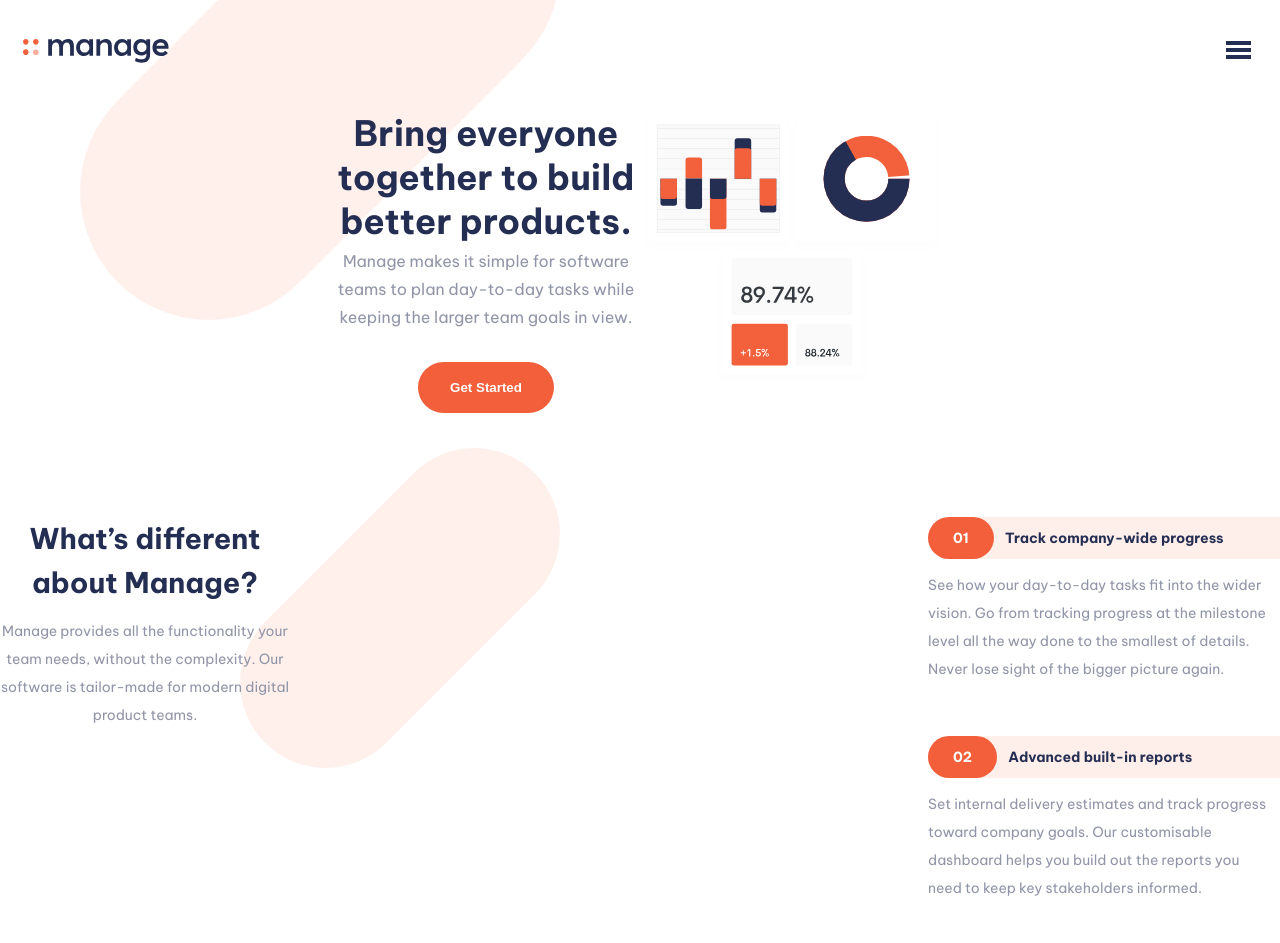
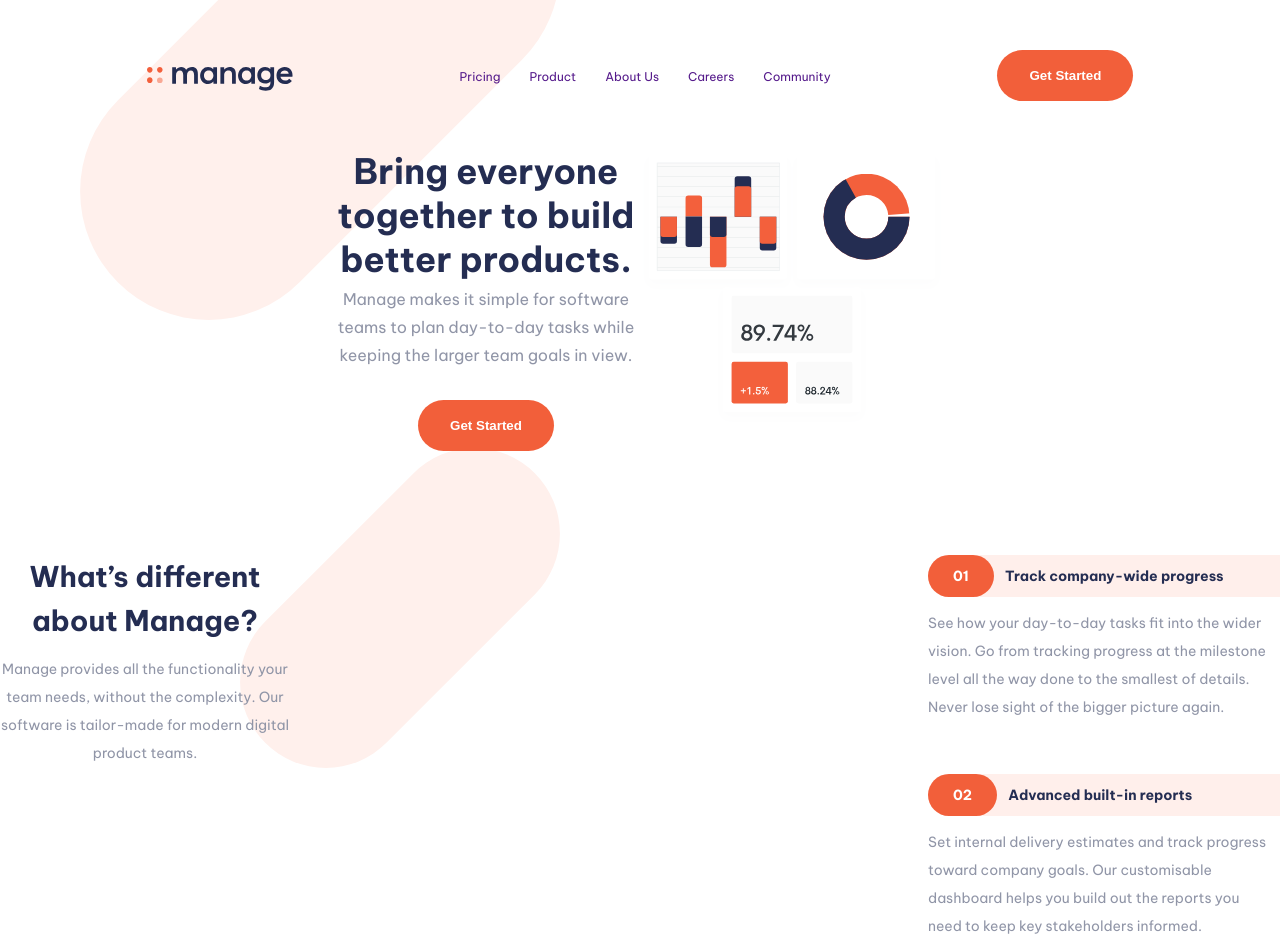
Before and after one commit to roc2246/manage-langing-page__FEM, a website: page index.html in a window 1280 px wide. Shown: the top 943 px of the page. Drawn offline with Linux system fonts and the light colour scheme.

Commit message:
Finished creating responsive layout for top nav section

```diff
--- a/sass/base/_reset.scss
+++ b/sass/base/_reset.scss
@@ -9,6 +9,7 @@ li {
 
 a {
   text-decoration: none;
+  font-size: rem(12px);
 }
 
 input{
--- a/sass/base/_typography.scss
+++ b/sass/base/_typography.scss
@@ -7,6 +7,13 @@
 
 .nav {
   &__links {
+    &--bottom {
+      & > .nav__link {
+        & > .nav__anchor {
+          color: var(--colors-dark-blue);
+        }
+      }
+    }
     &--bottom {
       & > .nav__link {
         & > .nav__anchor {
--- a/sass/components/_logo.scss
+++ b/sass/components/_logo.scss
@@ -1,5 +1,8 @@
 .logo {
   align-self: center;
+  &--top{
+    margin-top: .5rem;
+  }
   &--bottom {
     margin-top: rem(52px);
     margin-left: auto;
--- a/sass/components/_toggle.scss
+++ b/sass/components/_toggle.scss
@@ -2,4 +2,10 @@
   &__close {
     display: none;
   }
+
+  @media (min-width: 710px) {
+    &__toggle{
+      display: none;
+    }
+  }
 }
--- a/sass/layouts/_flex.scss
+++ b/sass/layouts/_flex.scss
@@ -2,6 +2,17 @@
   display: flex;
   flex-direction: row;
   justify-content: space-between;
+
+  &__links {
+    display: flex;
+    justify-content: center;
+    align-items: center;
+    &--top {
+      display: flex;
+      flex-direction: row;
+      gap: rem(29px);
+    }
+  }
 }
 
 .hero {
@@ -51,7 +62,6 @@ footer {
   flex-direction: row;
   flex-wrap: wrap-reverse;
   justify-content: center;
-
 }
 
 .nav {
--- a/sass/layouts/_navigation.scss
+++ b/sass/layouts/_navigation.scss
@@ -1,12 +1,17 @@
 .nav {
-  margin-left: rem(23px);
-  margin-right: rem(23px);
+  margin-left: maxSCSS(23px, 165px);
+  margin-right: maxSCSS(23px, 165px);
   &__top {
-    margin-top: rem(39px);
+    margin-top: maxSCSS(39px, 56px);
   }
   &__links {
     &--top {
       display: none;
+    }
+    @media (min-width: 710px) {
+      &--top {
+        display: flex;
+      }
     }
     &--bottom {
       margin-top: rem(40px);
@@ -24,4 +29,9 @@
   &__btn {
     display: none;
   }
+  @media (min-width: 930px) {
+    &__btn {
+      display: block;
+    }
+  }
 }
```
Also changed, not shown: css/style.css.
